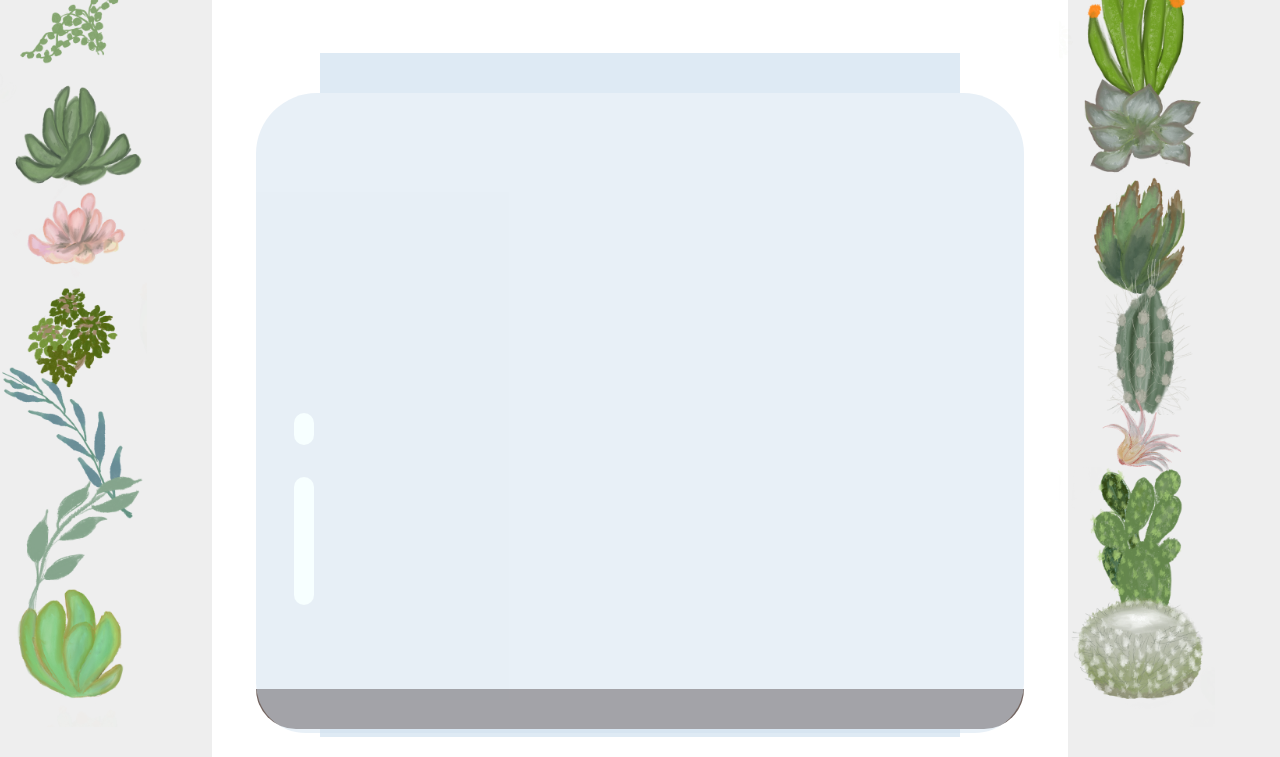
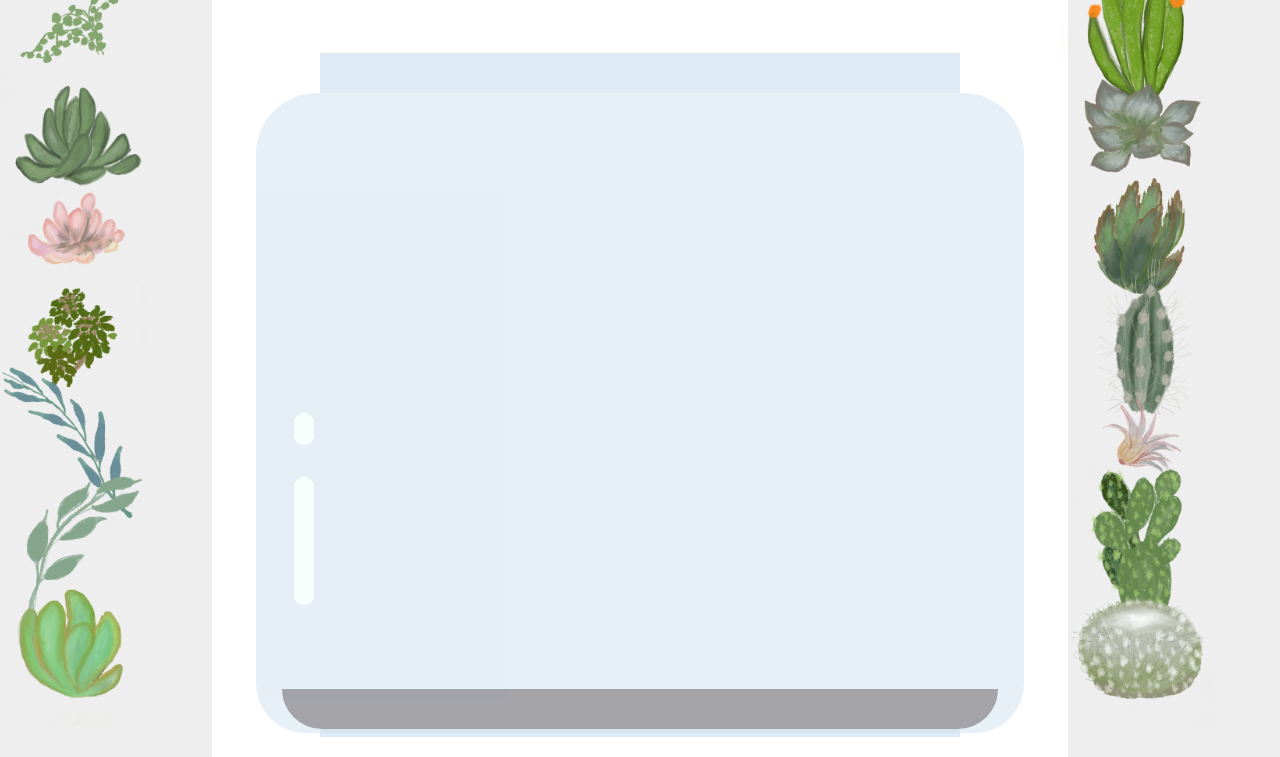
Before and after one commit to tash-web/terrarium, a plain HTML site: page index.html in a window 1280 px wide. Shown: the part 63-820 px from the top of the page. Drawn offline with Linux system fonts and the light colour scheme.

Commit message:
Update dirt style to be more realistic

```diff
--- a/style.css
+++ b/style.css
@@ -72,10 +72,10 @@ h1 {
 .dirt {
     background-color: #3a241d;
     position: absolute;
-    width: 60%;
+    width: 56%;
     height: 5%;
     bottom: 1%;
-    left: 20%;
+    left: 22%;
     border-radius: 0 0 3rem 3rem;
     opacity: 0.7;
     z-index: -1;
```
